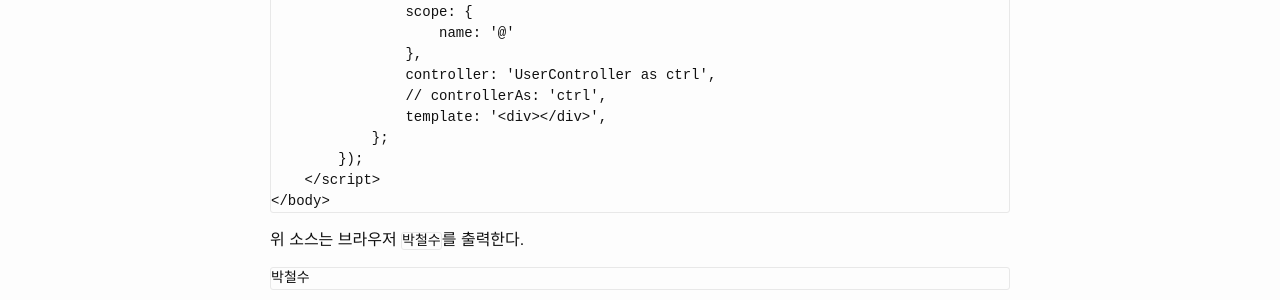
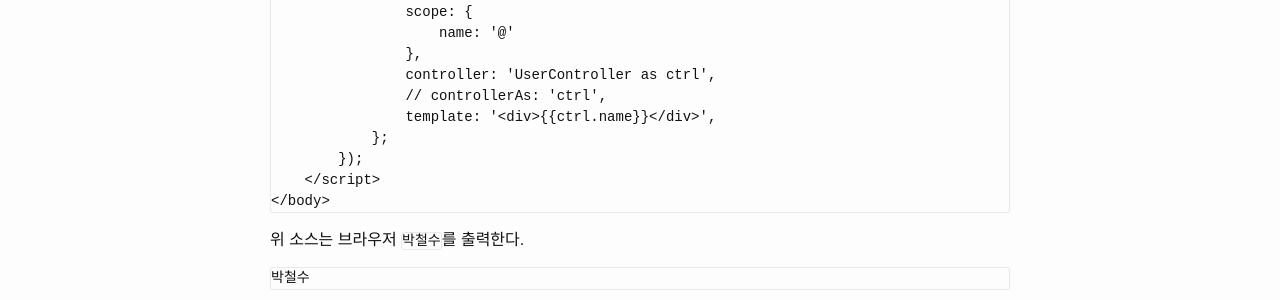
Before and after one commit to eurekaaa/eurekaaa.github.io, a Jekyll site: the page built from _posts/2016-8-8-angularsjs-directive-inheritance.md, in a window 1280 px wide. Shown: the part 1833-2133 px from the top of the page. Built offline with Jekyll 4.4.1, drawn with Linux system fonts in a browser that asks for light colours; nearby versions of some CDN libraries; a style sheet for code colours, icons or effects is not loaded.

Commit message:
post 수정

```diff
--- a/_posts/2016-8-8-angularsjs-directive-inheritance.md
+++ b/_posts/2016-8-8-angularsjs-directive-inheritance.md
@@ -88,7 +88,7 @@ date:   2016-8-8
                 },
                 controller: 'UserController as ctrl',
                 // controllerAs: 'ctrl',
-                template: '<div>{{ctrl.name}}</div>',
+                template: '<div>{{'{{ctrl.name'}}}}</div>',
             };
         });
     </script>
```
